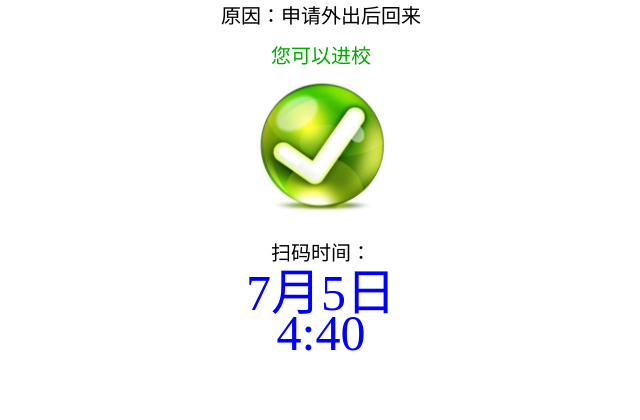
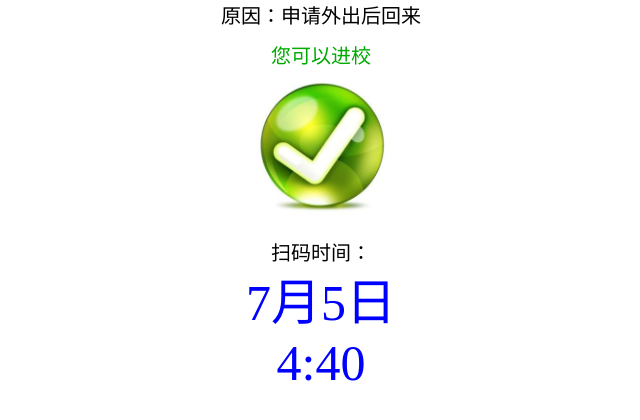
Before and after one commit to 136ytr/ylrtest, a Flask app: page /zhh_in in a window 1280 px wide. Shown: the part 359-779 px from the top of the page, without its empty margins (319-959 px from the left). Run offline with Flask 2, Linux system fonts and the light colour scheme.

Commit message:
Update zhh_in.html

```diff
--- a/templates/zhh_in.html
+++ b/templates/zhh_in.html
@@ -60,7 +60,7 @@
 </div>
 
 <div style="font-size: 20px">扫码时间：<span>
-<div style="font-size: 50px;color:blue";line-height:60px><script type="text/javascript">
+<div style="font-size: 50px;color:blue;line-height:60px"><script type="text/javascript">
 
     var t=new Date();
 
```
